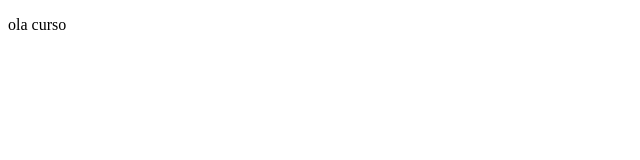
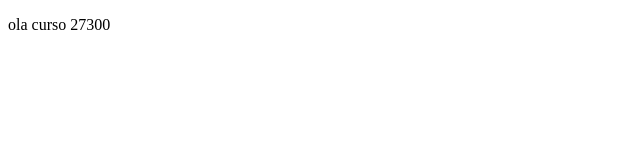
Before and after one commit to ArielRueda/27300, a plain HTML site: page index.html in a window 1280 px wide. Shown: the full height of the page, 0-640 px from the left. Drawn offline with Linux system fonts and the light colour scheme.

Commit message:
numero de curso

```diff
--- a/index.html
+++ b/index.html
@@ -6,7 +6,7 @@
 <body>
 
 	<div>
-		<p>ola curso</p>
+		<p>ola curso 27300</p>
 	</div>
 
 </body>
```
